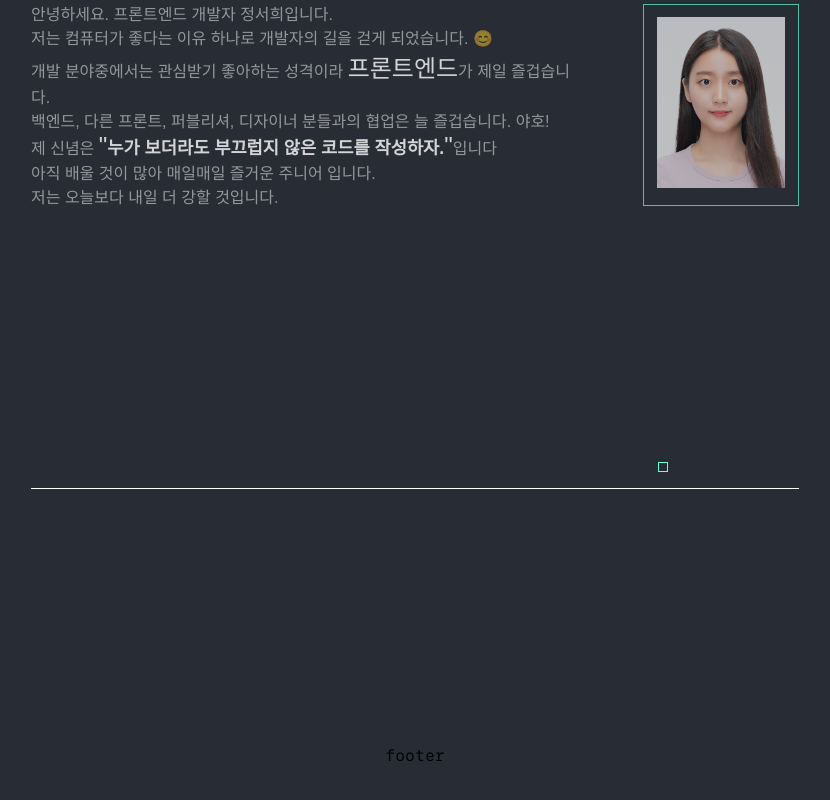
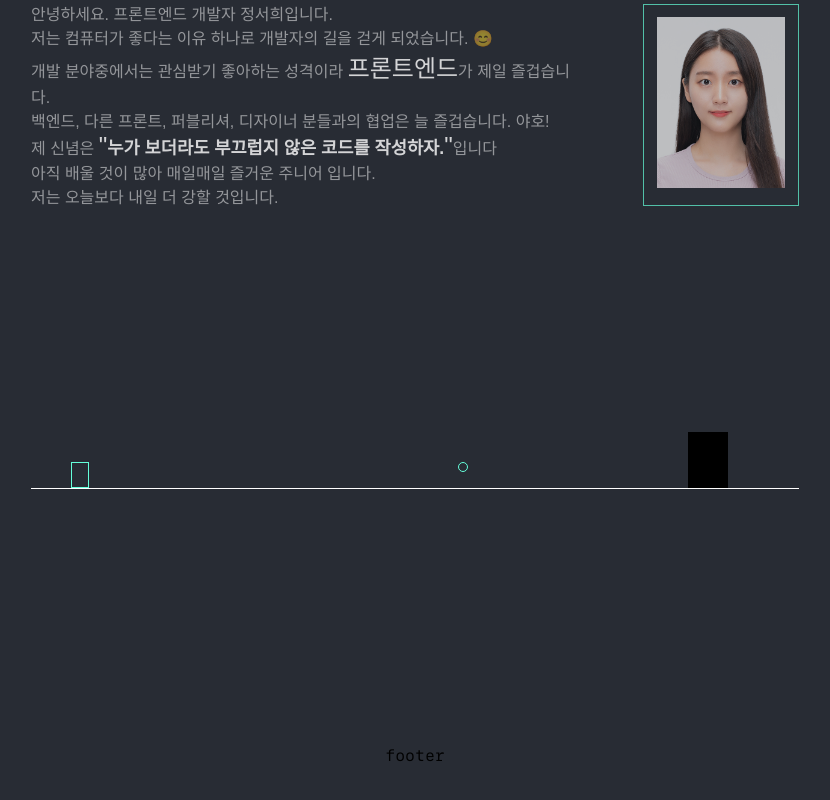
Before and after one commit to LireEruel/my-portfolio, a React (Create React App) app: page / in a window 1280 px wide. Shown: the part 972-1772 px from the top of the page, without its empty margins (225-1055 px from the left). Built offline with nearby package versions, Linux system fonts and the light colour scheme.

Commit message:
애니메이션 추가

```diff
--- a/src/assets/animation.css
+++ b/src/assets/animation.css
@@ -7,31 +7,55 @@
     display: flex;
     flex-direction: row;
     align-items: flex-end;
+    overflow: hidden;
 }
 
 .ball {
     position: relative;
     width: 1vh;
     height: 1vh;
+    border-radius: 1vh;
     border : 1px solid var(--green);
     bottom: 2vh;
     animation-name: moveBall;
-    animation-duration: 3s;
+    animation-duration: 1s;
     animation-timing-function: linear;
     animation-iteration-count: infinite;
 }
 
-.persion {
+.person {
+    position: relative;
     width: 2vh;
     height: 3vh;
     border : 1px solid var(--green);
+    left: 5vh;
+}
+
+.bug {
+    position: relative;
+    width: 5vh;
+    height: 7vh;
+    background-color: black;
+    animation-name: moveBug;
+    animation-duration: 1s;
+    animation-timing-function: linear;
+    animation-iteration-count: infinite;
 }
 
 @keyframes moveBall {
     from {
-        left: 0%;
+        left : 10%
     }
     to {
-        left: 90%;
+        left: 70%;
     }
 }
+
+@keyframes moveBug {
+    from {
+        left : 120%
+    }
+    to {
+        left: 67%;
+    }
+}
```
